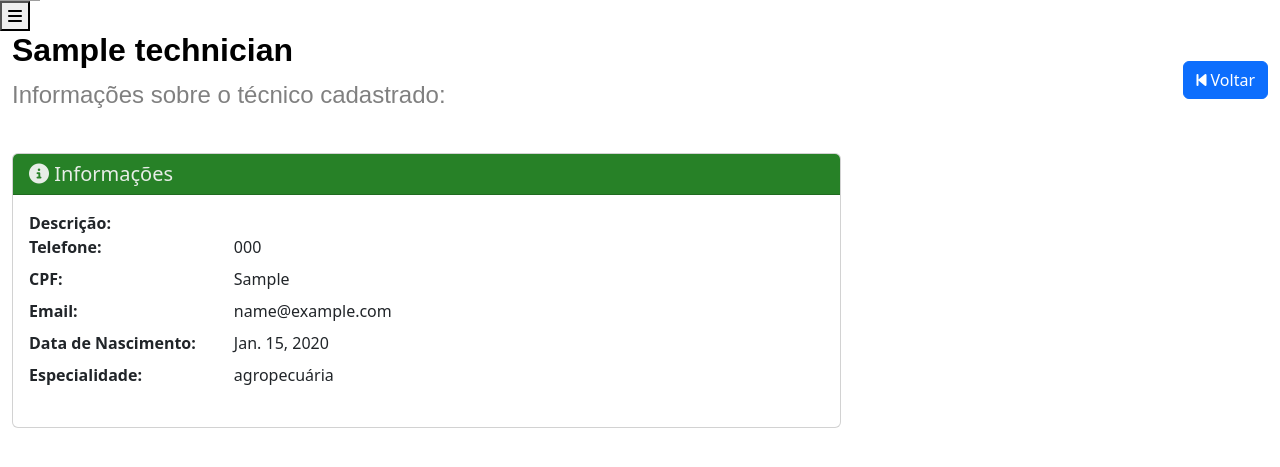
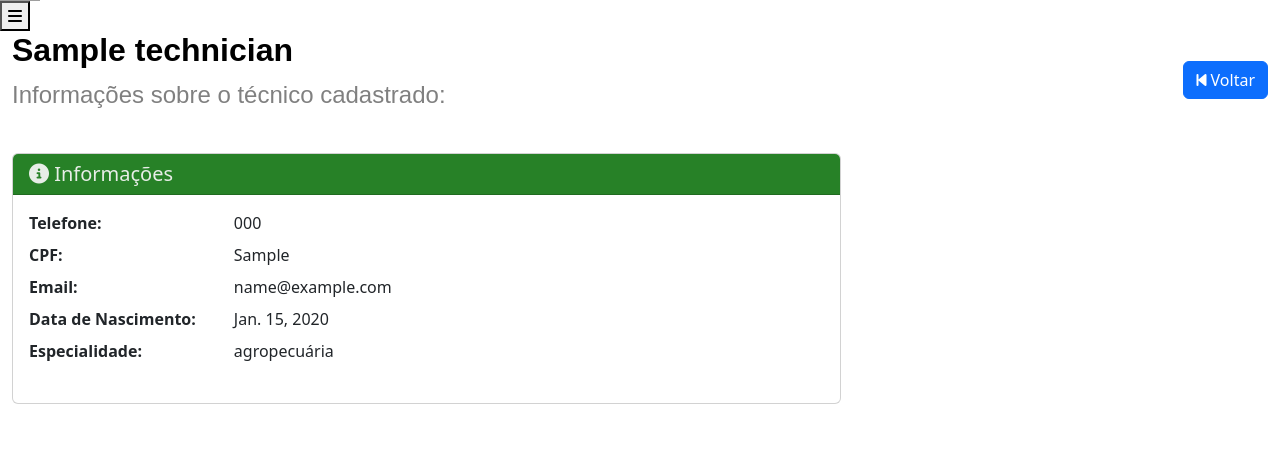
Before and after one commit to Filepa/SistemaSEAPAC, a Django app: page /lista-tecnicos/detalhar/1/ in a window 1280 px wide. Shown: the part 129-596 px from the top of the page. Run offline with Django 5.2, Linux system fonts and the light colour scheme; a user stored in the database is signed in; tables that the repository leaves empty hold one stand-in row (values such as "Sample post"); grey boxes are pictures that could not be loaded.

Commit message:
fix tech description

```diff
--- a/seapac/templates/seapac/tecnicos/tecnicos_detail.html
+++ b/seapac/templates/seapac/tecnicos/tecnicos_detail.html
@@ -40,9 +40,6 @@
                 </div>
                 <div class="card-body">
                     <dl class="row">
-                        <dt class="col-sm-3">Descrição:</dt>
-                        <dd class="col-sm-9 text-success">{{ tecs.descricao }}</dd>
-
                         <dt class="col-sm-3">Telefone:</dt>
                         <dd class="col-sm-9">{{ tecs.telefone}}</dd>
 
```
